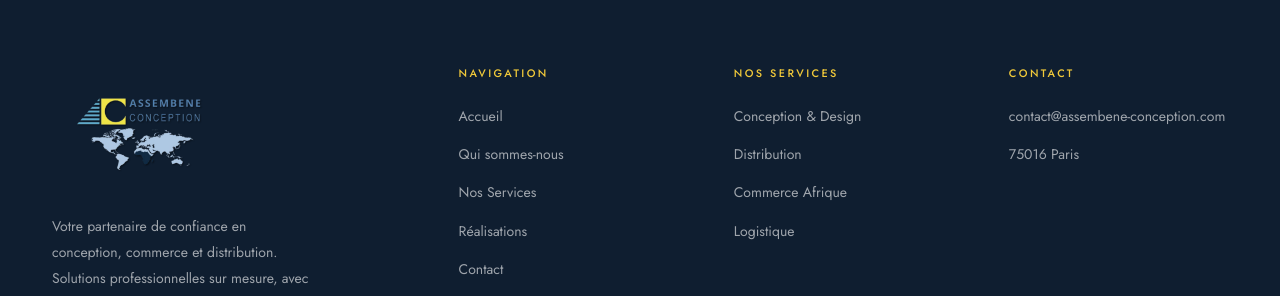
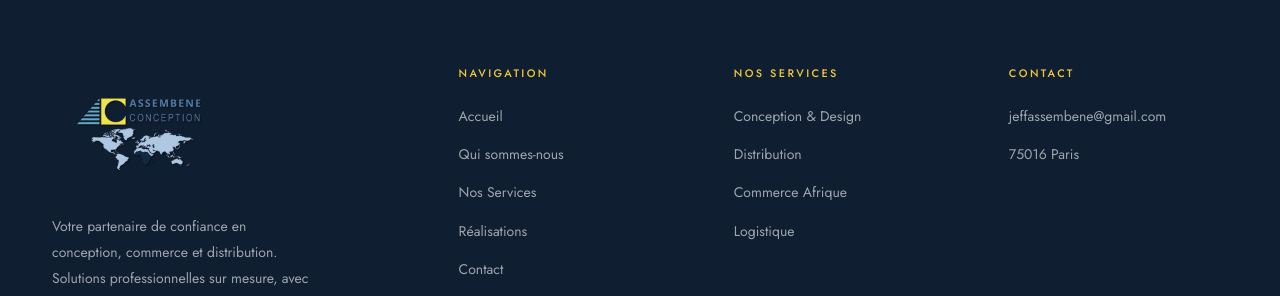
Before and after one commit to ASSEMBENE/assembene.github.io, a Jekyll site: the page built from index.html, in a window 1280 px wide and 900 px high, scrolled down 4941 px. Shown: the part 390-686 px from the top of the window. Built offline with Jekyll 4.4.1, drawn with Linux system fonts in a browser that asks for light colours.

Commit message:
Fix email contact

```diff
--- a/_includes/footer.html
+++ b/_includes/footer.html
@@ -29,7 +29,7 @@
       <div class="footer-col">
         <h4>Contact</h4>
         <ul>
-          <li><a href="mailto:contact@assembene-conception.com">contact@assembene-conception.com</a></li>
+          <li><a href="mailto:jeffassembene@gmail.com">jeffassembene@gmail.com</a></li>
           <li><a href="#">75016 Paris</a></li>
         </ul>
       </div>
```
